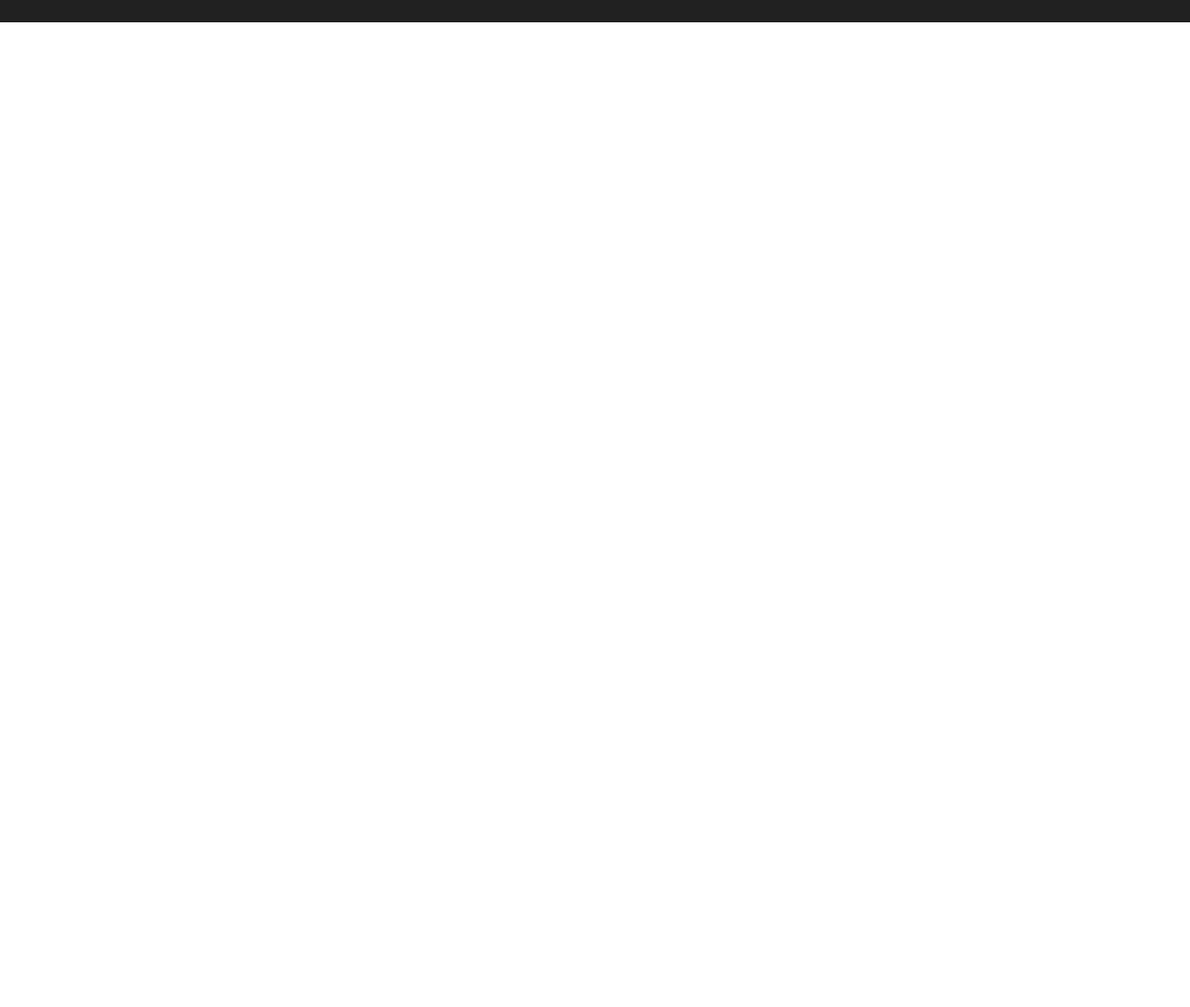
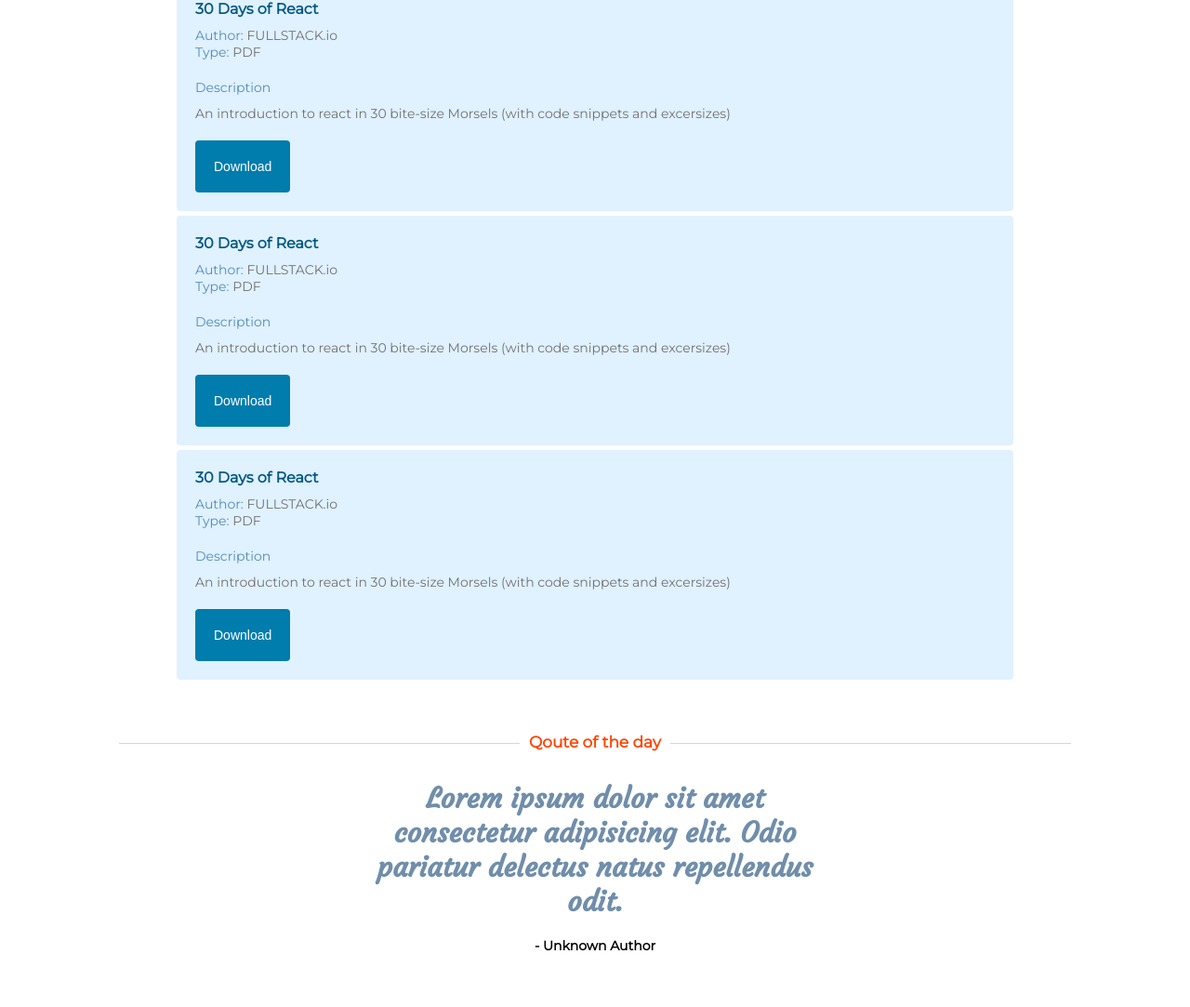
Before and after one commit to AdinanAries/nerd-aries, a website: page public/index.html in a window 1280 px wide. Shown: the part 8037-9120 px from the top of the page at 93% size. Before the commit the page ends 8061 px from the top, so only its background shows below. Drawn offline with nearby package versions, Linux system fonts and the light colour scheme.

Commit message:
added learning resources and qoute of the day sections

```diff
--- a/public/index.html
+++ b/public/index.html
@@ -24,6 +24,9 @@
     <meta name="viewport" content="width=device-width, initial-scale=1.0" />
     <link href="style.css" type="text/css" rel="stylesheet" />
     <link href="animate.css" type="text/css" rel="stylesheet" />
+
+    <link href='https://fonts.googleapis.com/css?family=Courgette' rel='stylesheet'>
+
     <link
       href="https://fonts.googleapis.com/css?family=Roboto"
       rel="stylesheet"
@@ -898,6 +901,97 @@
                     Click here to see more projects
                   </p>
                 </a>
+              </div>
+              <div class="sectionSeperatorParent" style="padding-bottom: 0;">
+                <h2 class="sectionSeperator">
+                  <span>Some Learning Materials</span>
+                </h2>
+              </div>
+              <div>
+                <p style="font-size: 14px; margin: 20px; color:rgb(114, 113, 113); text-align: center;">
+                  I list below some useful materials that have helped me on my journey.
+                </p>
+                <div style="max-width: 900px; margin: auto; padding-top: 10px; padding-bottom: 10px;">
+                  <div class="useful_learning_resources_list">
+                    <div class="each_learning_resource">
+                      <p style="color: #005881; font-size: 16px; font-weight: bolder; margin-bottom: 10px;">
+                        30 Days of React
+                      </p>
+                      <p style="color:rgb(114, 113, 113); font-size: 14px;">
+                        <span style="color:rgb(82, 140, 187); font-size: 14px;">Author: </span>
+                        FULLSTACK.io
+                      </p>
+                      <p style="color:rgb(114, 113, 113); font-size: 14px;">
+                        <span style="color:rgb(82, 140, 187); font-size: 14px;">Type: </span>
+                        PDF
+                      </p>
+                      <p style="margin-top: 20px; margin-bottom: 10px; color:rgb(82, 140, 187); font-size: 14px;">Description</p>
+                      <p style="color: rgb(114, 113, 113); font-size: 14px;">
+                        An introduction to react in 30 bite-size Morsels
+                        (with code snippets and excersizes)
+                      </p>
+
+                      <button class="each_learning_resource_btn">
+                        Download
+                      </button>
+                    </div>
+                    <div class="each_learning_resource">
+                      <p style="color: #005881; font-size: 16px; font-weight: bolder; margin-bottom: 10px;">
+                        30 Days of React
+                      </p>
+                      <p style="color:rgb(114, 113, 113); font-size: 14px;">
+                        <span style="color:rgb(82, 140, 187); font-size: 14px;">Author: </span>
+                        FULLSTACK.io
+                      </p>
+                      <p style="color:rgb(114, 113, 113); font-size: 14px;">
+                        <span style="color:rgb(82, 140, 187); font-size: 14px;">Type: </span>
+                        PDF
+                      </p>
+                      <p style="margin-top: 20px; margin-bottom: 10px; color:rgb(82, 140, 187); font-size: 14px;">Description</p>
+                      <p style="color: rgb(114, 113, 113); font-size: 14px;">
+                        An introduction to react in 30 bite-size Morsels
+                        (with code snippets and excersizes)
+                      </p>
+
+                      <button class="each_learning_resource_btn">
+                        Download
+                      </button>
+                    </div>
+                    <div class="each_learning_resource">
+                      <p style="color: #005881; font-size: 16px; font-weight: bolder; margin-bottom: 10px;">
+                        30 Days of React
+                      </p>
+                      <p style="color:rgb(114, 113, 113); font-size: 14px;">
+                        <span style="color:rgb(82, 140, 187); font-size: 14px;">Author: </span>
+                        FULLSTACK.io
+                      </p>
+                      <p style="color:rgb(114, 113, 113); font-size: 14px;">
+                        <span style="color:rgb(82, 140, 187); font-size: 14px;">Type: </span>
+                        PDF
+                      </p>
+                      <p style="margin-top: 20px; margin-bottom: 10px; color:rgb(82, 140, 187); font-size: 14px;">Description</p>
+                      <p style="color: rgb(114, 113, 113); font-size: 14px;">
+                        An introduction to react in 30 bite-size Morsels
+                        (with code snippets and excersizes)
+                      </p>
+
+                      <button class="each_learning_resource_btn">
+                        Download
+                      </button>
+                    </div>
+                  </div>
+                </div>
+              </div>
+              <div class="sectionSeperatorParent" style="padding-bottom: 0;">
+                <h2 class="sectionSeperator">
+                  <span>Qoute of the day</span>
+                </h2>
+              </div>
+              <div style="padding: 20px;">
+                <p class="qoute_of_the_day_para">
+                  Lorem ipsum dolor sit amet consectetur adipisicing elit. Odio pariatur delectus natus repellendus odit.
+                </p>
+                <p class="qoute_of_the_day_para_author">- Unknown Author</p>
               </div>
             </div>
           </div>
--- a/public/style.css
+++ b/public/style.css
@@ -39,6 +39,42 @@
 }
 #download_resume_button p i {
   font-size: 15px;
+}
+.each_learning_resource {
+  background-color: rgb(224, 241, 255);
+  border-radius: 4px;
+  margin-bottom: 5px;
+  padding: 20px;
+}
+.each_learning_resource_btn {
+  margin-top: 20px;
+  padding: 20px;
+  color: white;
+  background-color: rgb(0, 124, 173);
+  border-radius: 4px;
+  font-size: 14px;
+  border: none;
+}
+.each_learning_resource_btn:hover {
+  background-color: rgb(0, 146, 204);
+}
+.qoute_of_the_day_para {
+  font-size: 30px;
+  font-family: "Courgette";
+  font-weight: bolder;
+  text-align: center;
+  color: #708eaa;
+  max-width: 500px;
+  margin: auto;
+}
+.qoute_of_the_day_para_author {
+  margin-top: 20px;
+  font-size: 14px;
+  font-weight: bolder;
+  text-align: center;
+}
+button:focus {
+  outline: none;
 }
 input:focus {
   outline: none;
@@ -1026,6 +1062,9 @@ a {
   }
 }
 @media only screen and (max-width: 1000px) {
+  .each_learning_resource {
+    border-radius: 0;
+  }
   #WeatherContainer {
     position: absolute;
     right: 50px;
```
